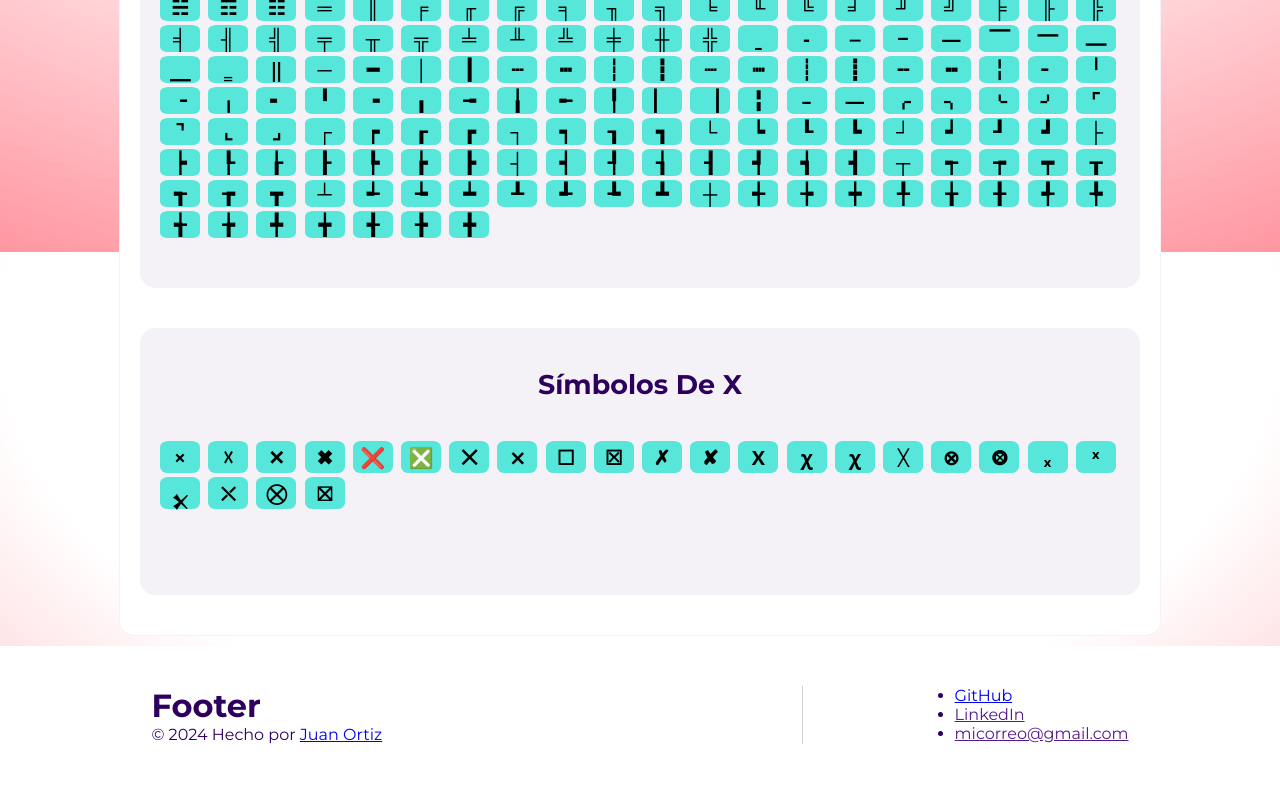
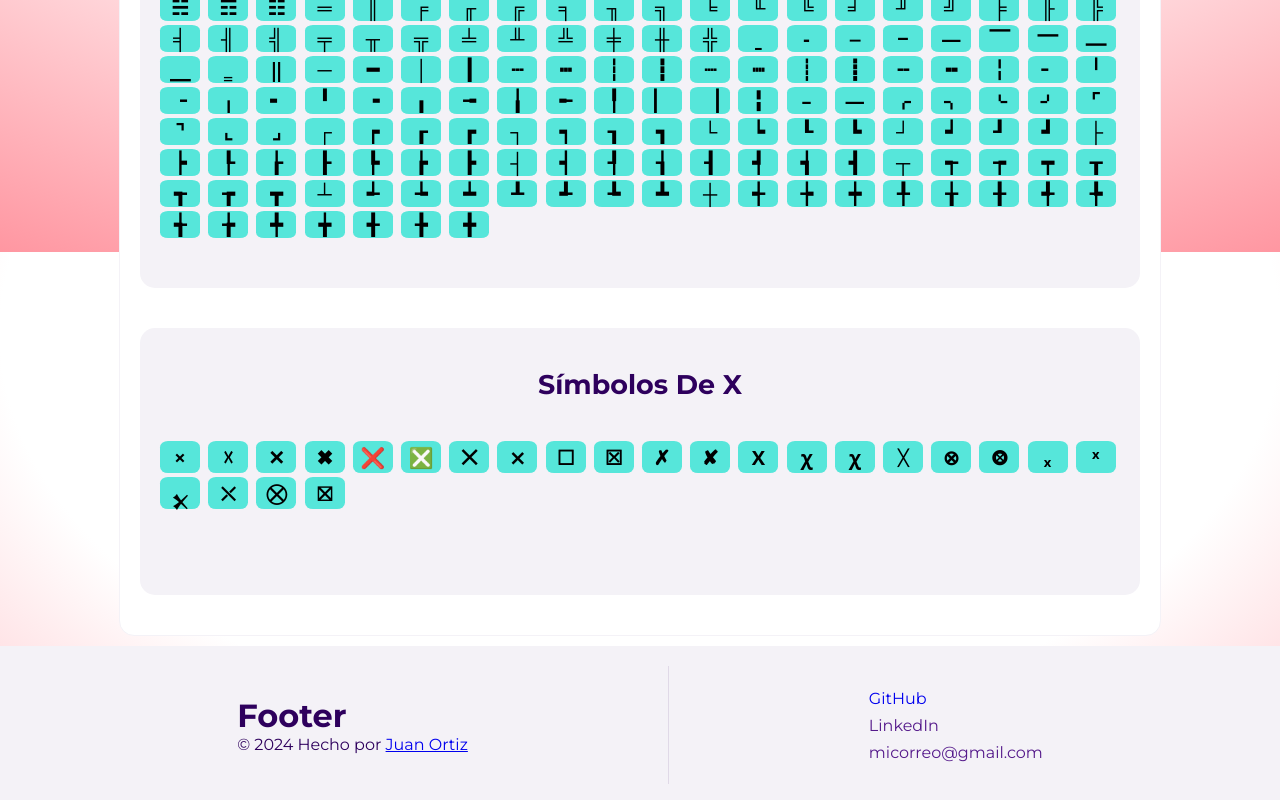
Before and after one commit to JUANESSMURF/Symbolite-page, a React (Vite) app: page / in a window 1280 px wide. Shown: the part 2148-2948 px from the top of the page. Built offline with nearby package versions, Linux system fonts and the light colour scheme.

Commit message:
Add some style and fixing positioning of footer

```diff
--- a/src/Components/Footer.jsx
+++ b/src/Components/Footer.jsx
@@ -7,10 +7,9 @@ export const Footer = () => {
                     <p>&copy; 2024 Hecho por <a href="https://github.com/JUANESSMURF" target="_blank" rel="noopener noreferrer">
                         Juan Ortiz
                     </a></p>
-
                 </div>
-                <div>
-                    <ul>
+                <div className="contactme-container">
+                    <ul className="contactme-ul">
                         <li>
                             <a href="https://github.com/JUANESSMURF" target="_blank" rel="noopener noreferrer">
                                 GitHub
--- a/src/index.css
+++ b/src/index.css
@@ -296,18 +296,45 @@
 
 .footer-main {
     display: flex;
-    justify-content: space-evenly;
+    justify-content: center;
+    align-items: center;
     max-width: 100%;
     font-family: "Montserrat", sans-serif;
-    background-color: var(--background-color);
+    background-color: var(--text-color-v);
     color: var(--text-color);
-    padding: 40px 0px;
+    padding: 20px 0px;
     margin-top: 10px;
 }
 
 .rights-container {
-    border-right: 1px solid rgb(207, 207, 207);
-    padding-right: 420px;
+    border-right: 1px solid #e0d9e7;
+    padding: 30px 200px 30px 0px;
+}
+.rights-container a:hover {
+    color: var(--secondary-color);
+}
+
+.contactme-container{
+    display: flex;
+    align-items: center;
+    padding-left: 200px;
+    display: flex;
+
+}
+
+.contactme-ul li {
+    list-style: none;
+    padding: 4px 0px;
+}
+
+.contactme-ul li a {
+    text-decoration:none;
+
+}
+
+.contactme-ul li a:hover {
+    color: var(--secondary-color);
+
 }
 
 
```
